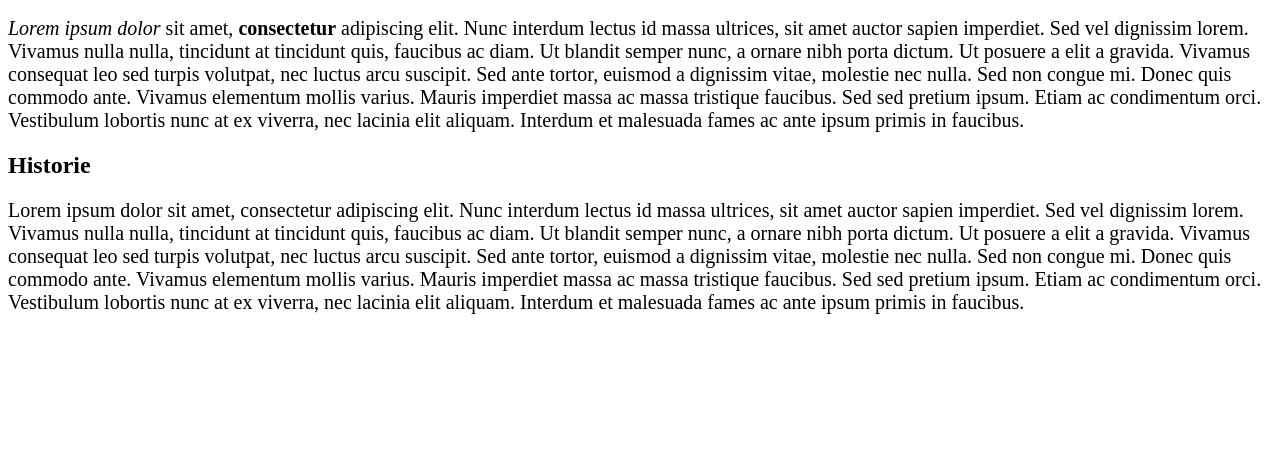
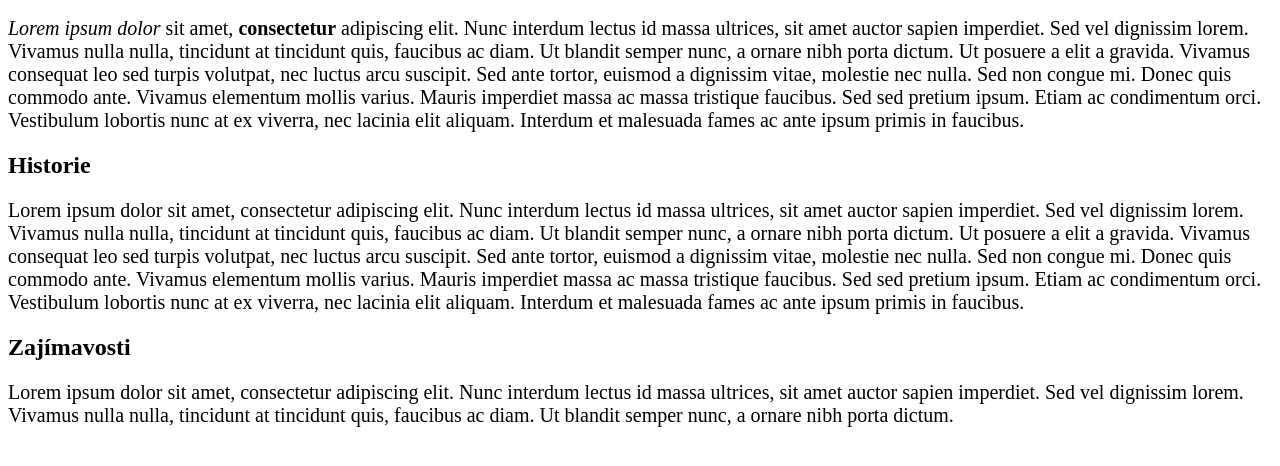
Before and after one commit to NatalieCupalova/web-hostivice, a website: page web/o-hostivicich/index.html in a window 1280 px wide. Shown: the part 110-576 px from the top of the page. Drawn offline with Linux system fonts and the light colour scheme.

Commit message:
Přidány zajímavosti

```diff
--- a/web/o-hostivicich/index.html
+++ b/web/o-hostivicich/index.html
@@ -23,6 +23,9 @@
         nibh porta dictum. Ut posuere a elit a gravida. Vivamus consequat leo sed turpis volutpat, nec luctus arcu suscipit. Sed ante tortor, euismod a dignissim vitae, molestie nec nulla. Sed non congue mi. Donec quis commodo ante. Vivamus elementum
         mollis varius. Mauris imperdiet massa ac massa tristique faucibus. Sed sed pretium ipsum. Etiam ac condimentum orci. Vestibulum lobortis nunc at ex viverra, nec lacinia elit aliquam. Interdum et malesuada fames ac ante ipsum primis in faucibus.
     </p>
+    <h2>Zajímavosti</h2>
+    <p>Lorem ipsum dolor sit amet, consectetur adipiscing elit. Nunc interdum lectus id massa ultrices, sit amet auctor sapien imperdiet. Sed vel dignissim lorem. Vivamus nulla nulla, tincidunt at tincidunt quis, faucibus ac diam. Ut blandit semper nunc, a ornare
+        nibh porta dictum.</p>
 </body>
 
 </html>
```
